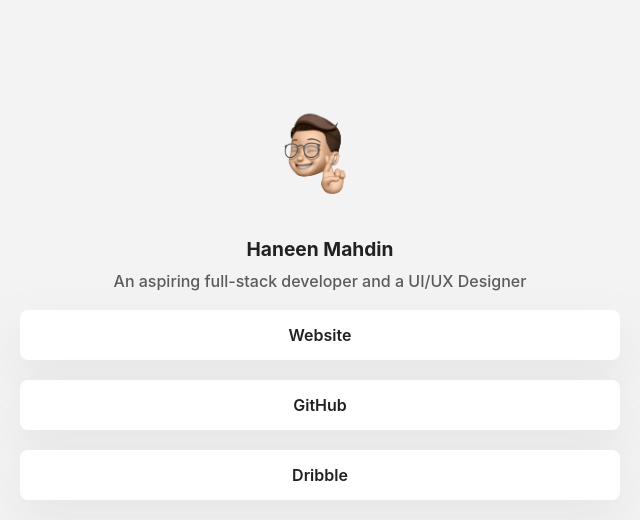
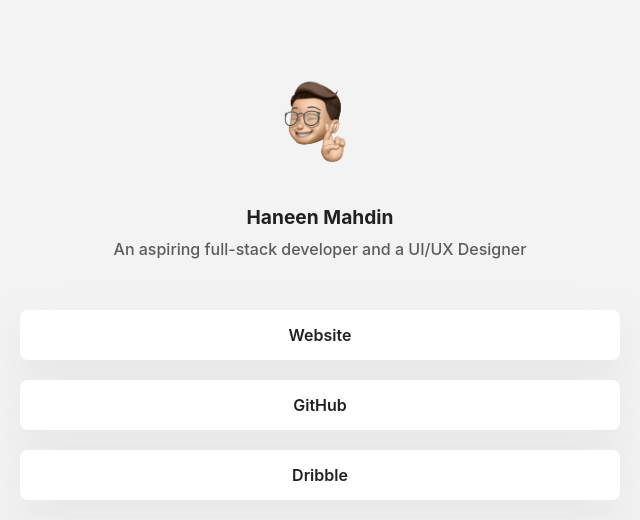
Before and after one commit to haneenmahd/linked, a React (Vite) app: page / in a window 1280 px wide. Shown: the top 520 px of the page, without its empty margins (320-960 px from the left). Built offline with nearby package versions, Linux system fonts and the light colour scheme.

Commit message:
core: use more spacing for Header

```diff
--- a/src/components/Header/Header.styles.ts
+++ b/src/components/Header/Header.styles.ts
@@ -11,6 +11,7 @@ export const HeaderContainer = styled.header`
   align-items: center;
   justify-content: center;
   padding-top: 10%;
+  padding-bottom: 5%;
 `;
 
 export const HeaderAvatar = styled.img.attrs({
```
